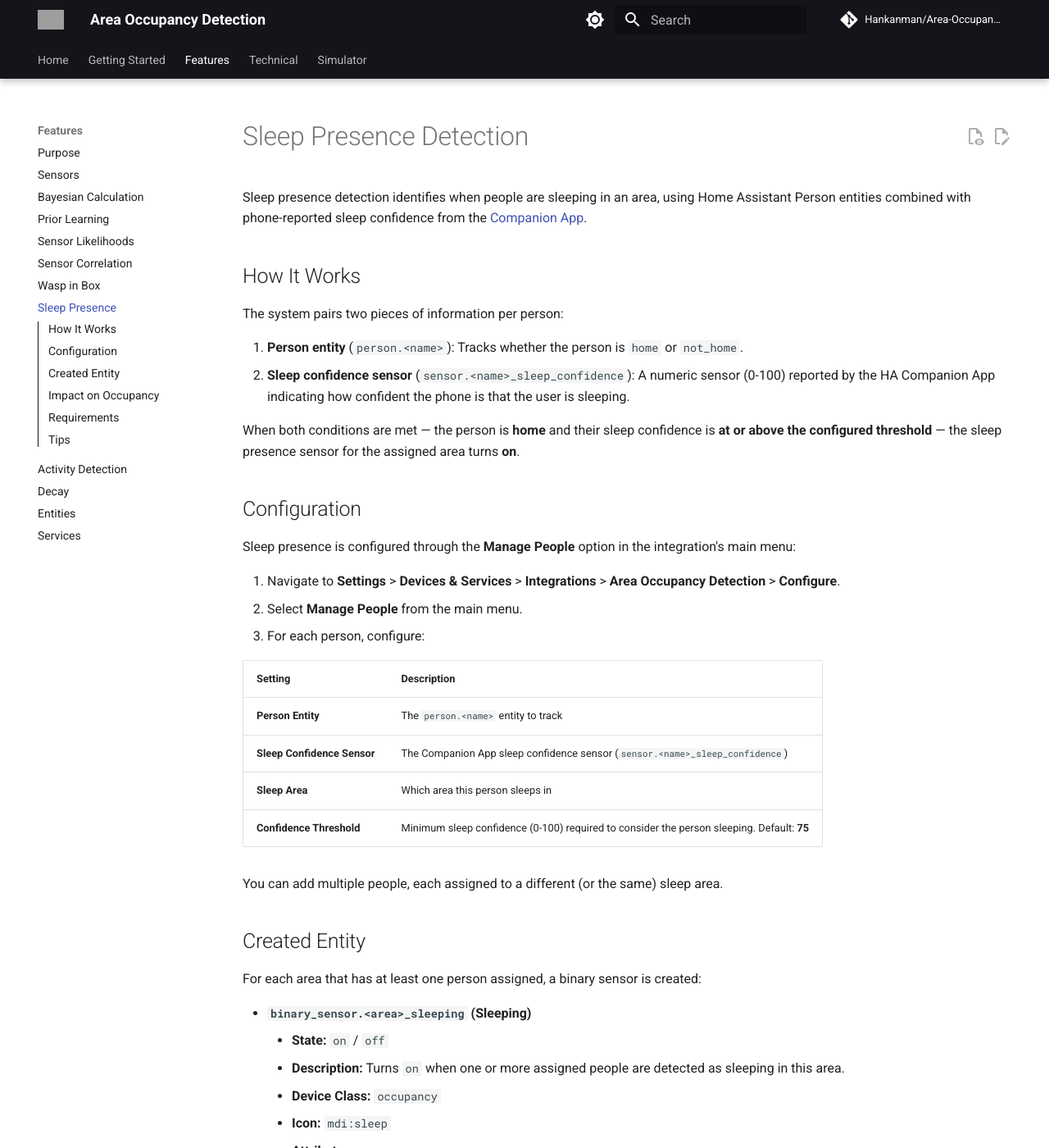
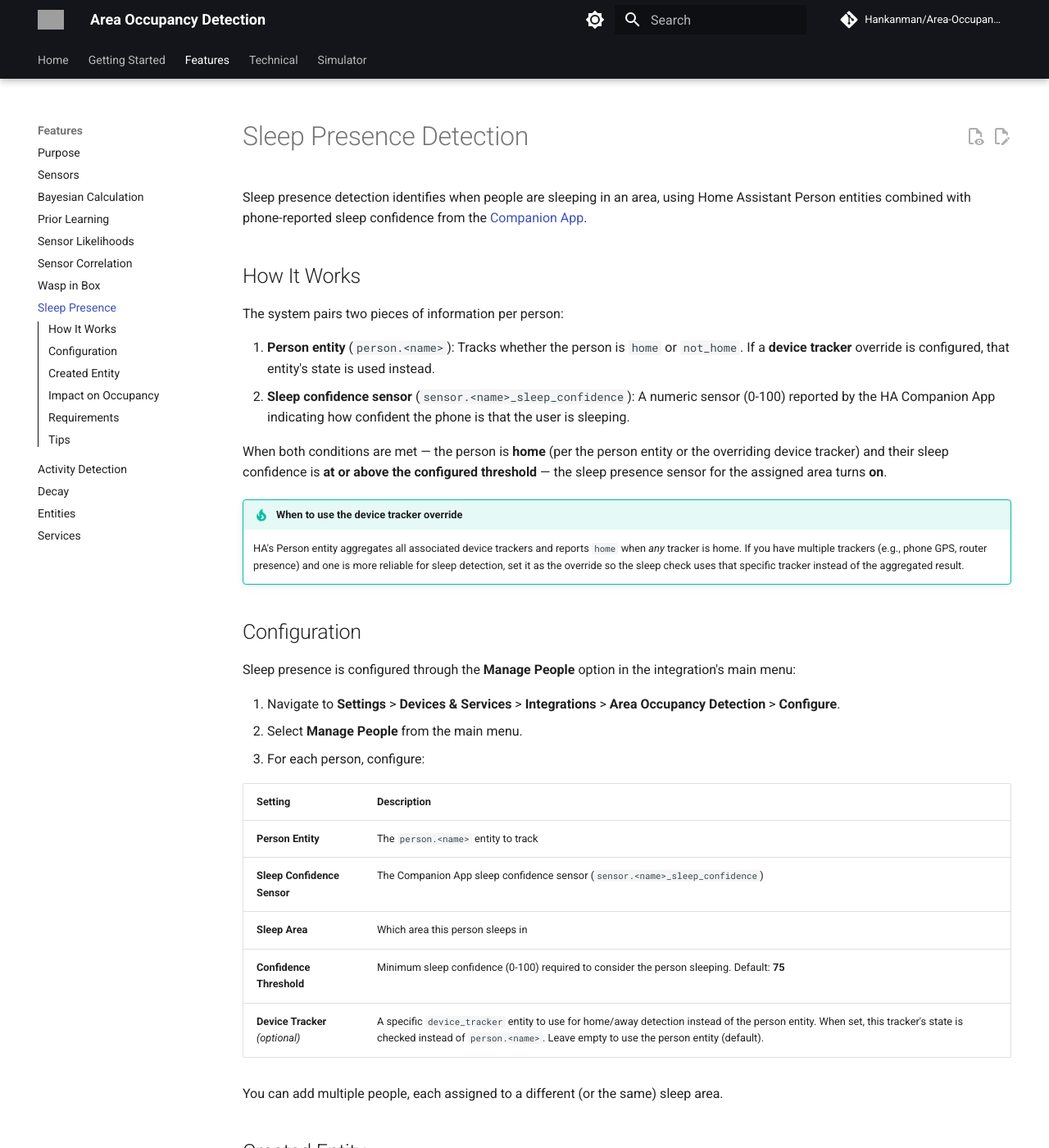
Before and after one commit to Hankanman/Area-Occupancy-Detection, an MkDocs documentation site: the page built from docs/docs/features/sleep-presence.md, in a window 1280 px wide and 1400 px high. Shown: the whole window at 82% size. Built offline with MkDocs 1.6.1 and Material for MkDocs 9.7.7, drawn with Linux system fonts in a browser that asks for light colours; comment, search, counter and statistics services are not loaded; grey boxes are pictures that could not be loaded.

Commit message:
Document optional device_tracker override in sleep presence docs
Co-Authored-By: Claude Opus 4.6 <noreply@anthropic.com>

```diff
--- a/docs/docs/features/sleep-presence.md
+++ b/docs/docs/features/sleep-presence.md
@@ -6,10 +6,13 @@ Sleep presence detection identifies when people are sleeping in an area, using H
 
 The system pairs two pieces of information per person:
 
-1. **Person entity** (`person.<name>`): Tracks whether the person is `home` or `not_home`.
+1. **Person entity** (`person.<name>`): Tracks whether the person is `home` or `not_home`. If a **device tracker** override is configured, that entity's state is used instead.
 2. **Sleep confidence sensor** (`sensor.<name>_sleep_confidence`): A numeric sensor (0-100) reported by the HA Companion App indicating how confident the phone is that the user is sleeping.
 
-When both conditions are met — the person is **home** and their sleep confidence is **at or above the configured threshold** — the sleep presence sensor for the assigned area turns **on**.
+When both conditions are met — the person is **home** (per the person entity or the overriding device tracker) and their sleep confidence is **at or above the configured threshold** — the sleep presence sensor for the assigned area turns **on**.
+
+!!! tip "When to use the device tracker override"
+    HA's Person entity aggregates all associated device trackers and reports `home` when *any* tracker is home. If you have multiple trackers (e.g., phone GPS, router presence) and one is more reliable for sleep detection, set it as the override so the sleep check uses that specific tracker instead of the aggregated result.
 
 ## Configuration
 
@@ -25,6 +28,7 @@ Sleep presence is configured through the **Manage People** option in the integra
 | **Sleep Confidence Sensor** | The Companion App sleep confidence sensor (`sensor.<name>_sleep_confidence`) |
 | **Sleep Area** | Which area this person sleeps in |
 | **Confidence Threshold** | Minimum sleep confidence (0-100) required to consider the person sleeping. Default: **75** |
+| **Device Tracker** *(optional)* | A specific `device_tracker` entity to use for home/away detection instead of the person entity. When set, this tracker's state is checked instead of `person.<name>`. Leave empty to use the person entity (default). |
 
 You can add multiple people, each assigned to a different (or the same) sleep area.
 
```
